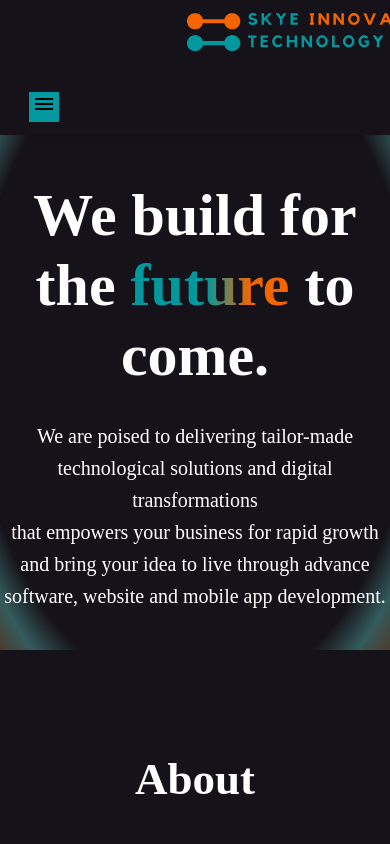
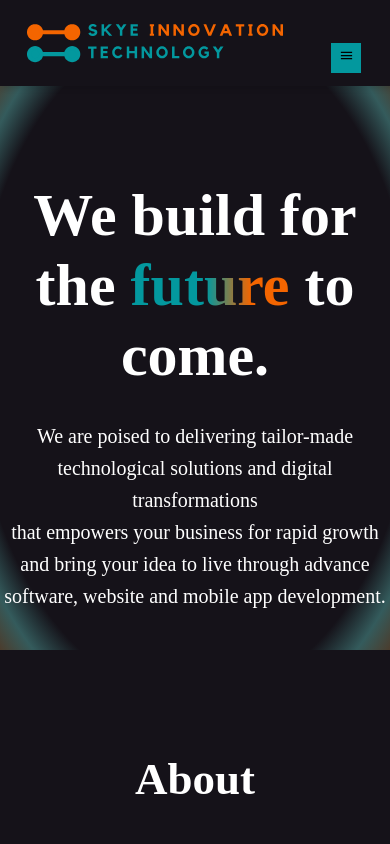
Before and after one commit to Qwinslie/SITL-Website, a plain HTML site: page index.html in a window 390 px wide. Shown: the top 844 px of the page. Drawn offline with nearby package versions, Linux system fonts and the light colour scheme.

Commit message:
new commit

```diff
--- a/css/styles.css
+++ b/css/styles.css
@@ -10,76 +10,12 @@ body{
     font-family: Raleway;
     overflow-x: hidden;
 }
-/* :root{
-    --gradient: linear-gradient(
-       90% #03989E,  #F46500,
-    );
-} */
 
-/* nav{
-    background-color: #151219;
-    box-shadow: 3px 3px 5px rgba(0,0,0,0.1);
+.all-container{
+    padding: 0;
+    margin: 0;
+    overflow-x: hidden;
 }
-
-nav ul {
-    width: 100%;
-    list-style: none;
-    display: flex;
-    justify-content: flex;
-    align-items: center;
-}
-
-nav li{
-    height: 80px;
-}
-
-nav a{
-    height: 100%;
-    padding: 0 30px;
-    text-decoration: none;
-    display: flex;
-    align-items: center;
-    color: #FFFFFF;
-}
-
-nav a:hover{
-    color: #FECDA6;
-    transition: 1s;
-}
-
- .logo{
-    margin-left: 104px;
-    margin-right: 203px;
- }
-
-.sidebar{
-    position: fixed;
-    top: 0;
-    right: 0;
-    height: 100vh;
-    width: 250px;
-    z-index: 999;
-    backdrop-filter: blur (#94d4d6);
-    background-color: #28adb1;
-    box-shadow: -10px 0 10px rgb(94, 86, 86);
-    display: none;
-    flex-direction: column;
-    align-items: flex-start;
-    justify-content: flex-start;
-}
-
-.sidebar li{
-    width: 100%;
-}
-.sidebar a{
-    width: 100%;
-}
-
-@media (max-width: 800px){
-    .hideOnMobile{
-        display: none;
-    }
-} */
 
 .container-fluid{
 width: 100%;
@@ -109,7 +45,7 @@ nav li{
 }
 
 nav a{
-    height: 100%;
+    /* height: 100%; */
     text-decoration: none;
     /* display: flex; */
     align-items: center;
@@ -123,7 +59,6 @@ nav a:hover{
 
 .navbar-brand{
     margin: 0 150px 0 170px;
-
  }
 
  .navbar-toggler-icon{
@@ -1257,20 +1192,40 @@ padding: 3px;
 
 }
 
-@media only screen and (max-width: 414px) {
-    html,body{
+@media (min-width: 319px) and (max-width: 480px) {
+    body{
         width: 100%;
-        min-height: 100vh;
-        margin: 0%;
+        height: 100%;
+        margin: 0;
         padding: 0;
+        overflow-x: hidden;
+        overflow-y: hidden;
+        -ms-overflow-style: none;
+        scrollbar-width: none;
+    }
+
+    .all-container{
+        padding: 0;
+        margin: 0;
         overflow-x: hidden;
     }
 
     nav ul {
-        float: right;
         width: 100%;
     }
-    nav{
+    .navbar{
         width: 100%;
+
     }
-}
+    .navbar-brand{
+        width: 150px;
+        margin: 0 10px 0 10px;
+        font-size: 20px;
+
+    }
+
+      .navbar.navbar-expand-md.bg-black.fixed-top{
+        width: 390px;
+      }
+
+    }
--- a/index.html
+++ b/index.html
@@ -1,49 +1,3 @@
-<!-- <!DOCTYPE html>
-<html lang="en">
-<head>
-    <meta charset="UTF-8">
-    <meta name="viewport" content="width=device-width, initial-scale=1.0">
-    <title>SITL-website</title>
-    <link rel="stylesheet" href="css/styles.css">
-
-</head>
-<body>
-    <nav>
-        <ul class="sidebar">
-            <li onclick=hideSidebar()><a href="#"><svg xmlns="http://www.w3.org/2000/svg" height="26" viewBox="0 -960 960 960" width="26" fill="#FFFFFF"><path d="m256-200-56-56 224-224-224-224 56-56 224 224 224-224 56 56-224 224 224 224-56 56-224-224-224 224Z"/></svg></a></li>
-            <li><a href="#">Home</a></li>
-            <li><a href="#">About</a></li>
-            <li><a href="#">Service</a></li>
-            <li><a href="#">Products</a></li>
-            <li><a href="#">Contacts</a></li>
-        </ul>
-        <ul>
-            <a href="#"><img class="logo" src="images/SIT-logo.svg"></a>
-            <li class="hideOnMobile"><a href="#">Home</a></li>
-            <li class="hideOnMobile"><a href="#">About</a></li>
-            <li class="hideOnMobile"><a href="#">Service</a></li>
-            <li class="hideOnMobile"><a href="#">Products</a></li>
-            <li class="hideOnMobile"><a href="#">Contacts</a></li>
-            <li onclick=showSidebar()><a href="#"><svg xmlns="http://www.w3.org/2000/svg" height="26" hover="#FECDA6" viewBox="0 -960 960 960" width="26" fill="#FFFFFF"><path d="M120-240v-80h720v80H120Zm0-200v-80h720v80H120Zm0-200v-80h720v80H120Z"/></svg></a></li>
-        </ul>
-
-    </nav>
-
-     <script>
-        function showSidebar(){
-            const sidebar = document.querySelector('.sidebar')
-            sidebar.style.display = 'flex'
-        }
-        function hideSidebar(){
-            const sidebar = document.querySelector('.sidebar')
-            sidebar.style.display = 'none'
-        }
-     </script>
-</body>
-</html> -->
-
-
-
 <!DOCTYPE html>
 <html lang="en">
 <head>
@@ -59,14 +13,16 @@
 
 </head>
 <body>
-<header>
-<nav class="navbar navbar-expand-md bg-black navbar fixed-top">
+<div class="all-container">
+<header class="header">
 <div class="container-fluid">
+<nav class="navbar navbar-expand-md bg-black fixed-top">
   <a class="navbar-brand" href="#"><img src="images/SIT-logo.svg"></a>
   <button class="navbar-toggler" type="button" data-toggle="collapse" data-target="#collapsibleNavbar">
-    <span class="navbar-toggler-icon"><svg xmlns="http://www.w3.org/2000/svg" height="24" viewBox="0 -960 960 960" width="24"><path d="M120-240v-80h720v80H120Zm0-200v-80h720v80H120Zm0-200v-80h720v80H120Z"/></svg></span>
+    <span class="navbar-toggler-icon"><svg xmlns="http://www.w3.org/2000/svg" height="15" viewBox="0 -960 960 960"
+        width="15"><path d="M120-240v-80h720v80H120Zm0-200v-80h720v80H120Zm0-200v-80h720v80H120Z"/></svg></span>
   </button>
-  <div class="collapse navbar-collapse" id="collapsibleNavbar">
+   <div class="collapse navbar-collapse" id="collapsibleNavbar">
     <ul class="navbar-nav">
       <li class="nav-item">
         <a class="nav-link" href="#">Home</a>
@@ -88,6 +44,7 @@
 </div>
 </nav>
 </header>
+
 <div class="container-fluid" id="Home">
 <div class="container-one" id="Home">
   <h2 class="build">We build for the <span class="future">future</span> to come.</h2>
@@ -277,5 +234,6 @@
         </div>
 
 </footer>
+</div>
 </body>
 </html>
```
